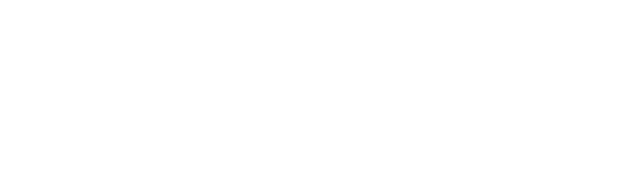
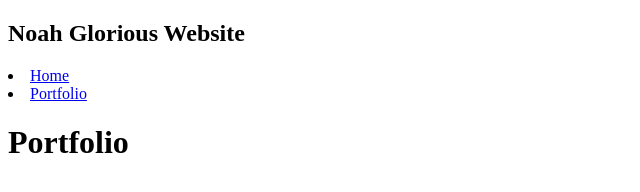
Before and after one commit to dinh24/dinh24.github.io, a plain HTML site: page portfolio.html in a window 1280 px wide. Shown: the whole page, without its empty margins (0-640 px from the left). Drawn offline with Linux system fonts and the light colour scheme.

Commit message:
september 9

```diff
--- a/portfolio.html
+++ b/portfolio.html
@@ -0,0 +1,31 @@
+<!DOCTYPE HTML>
+<html>
+    <head> <title> noah dinh 2024-25 website </title>
+    </head>
+
+    <body>
+      <div id="all-contents">
+        <nav>
+            <h1>Noah Glorious Website</h1>
+            <ul id="nav-ul"></ul>
+                <li class="nav-li">
+                    <a class="nav-a" href="index.html">Home</a>
+                </li>
+                <li class="nav-li">
+                    <a class="nav-a" href="portfolio.html">Portfolio</a>
+                </li>
+            </ul>
+        </nav>
+    </div>
+          <main>
+                <div class="content">
+                    <h1>Portfolio</h1>
+                    <ul id="portfolio">
+
+                    </ul>
+                </div>
+            </main>
+        </nav>
+      </div>
+    </body>
+</html>
```
Also changed, not shown: index.html (+1 -1 lines).
